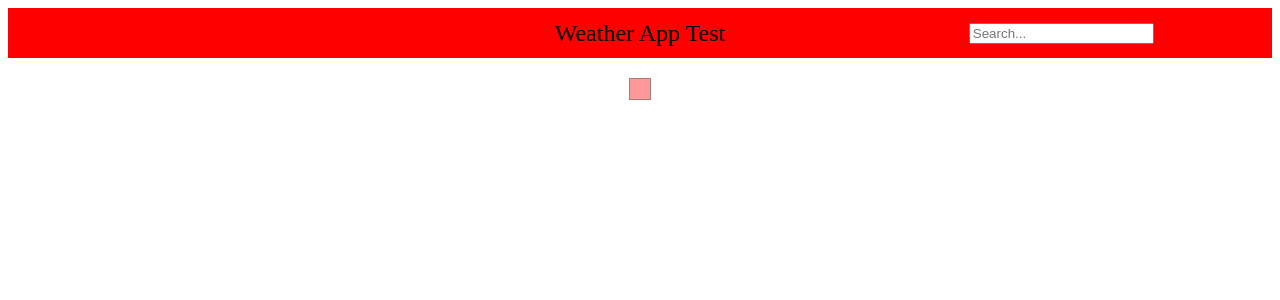
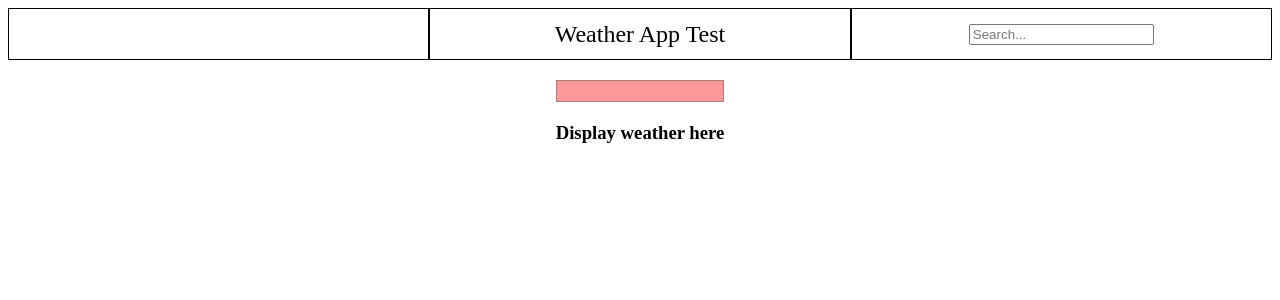
Before and after one commit to SebWester/Weather-app, a React (Create React App) app: page / in a window 1280 px wide. Shown: the top 300 px of the page. Built offline with nearby package versions, Linux system fonts and the light colour scheme; no server answers.

Commit message:
WIP: Display city name from coordinates and fetch weather data from open-meteo

```diff
--- a/src/Main.js
+++ b/src/Main.js
@@ -1,7 +1,13 @@
 import Location from "./components/Location.js";
+import ShowWeather from "./components/ShowWeather.js";
 
 function Main() {
-  return <Location />;
+  return (
+    <div>
+      <Location />
+      <ShowWeather />
+    </div>
+  );
 }
 
 export default Main;
--- a/src/components/Location.js
+++ b/src/components/Location.js
@@ -1,14 +1,14 @@
-import { useContext } from "react";
+import { useContext, useState, useEffect } from "react";
 import { LocationContext } from "../contexts/locationContext";
 import "../styles/locationStyles.css";
 
 // Translate lat and lon to a "real place"
-
-const renderLocation = (loc) => {
+const renderLocation = (loc, city) => {
   return (
     <div className="locationContainer">
-      <h2>Latitude: {loc.lat}</h2>
-      <h2>Longitude: {loc.lon}</h2>
+      <h3>Latitude: {loc.lat}</h3> {/* REMOVE */}
+      <h3>Longitude: {loc.lon}</h3> {/* REMOVE */}
+      <h2 className="city-text">{city.address.suburb}</h2>
     </div>
   );
 };
@@ -19,8 +19,30 @@ const renderError = (err) => {
 
 function DisplayLocation() {
   const { location, error } = useContext(LocationContext);
+  const [city, setCity] = useState(null);
 
-  return <div>{location ? renderLocation(location) : renderError(error)}</div>;
+  useEffect(() => {
+    if (!location) return;
+    const { lat, lon } = location;
+
+    const getCity = async (lat, lon) => {
+      const response = await fetch(
+        `https://nominatim.openstreetmap.org/reverse?lat=${lat}&lon=${lon}&format=json`
+      );
+
+      const data = await response.json();
+      setCity(data);
+      console.log(data);
+    };
+
+    if (location) {
+      getCity(lat, lon);
+    }
+  }, [location]);
+
+  return (
+    <div>{location ? renderLocation(location, city) : renderError(error)}</div>
+  );
 }
 
 export default DisplayLocation;
--- /dev/null
+++ b/src/components/ShowWeather.js
@@ -0,0 +1,28 @@
+import { useState, useEffect, useContext } from "react";
+import { fetchWeatherData } from "../services/weatherData";
+import { LocationContext } from "../contexts/locationContext";
+
+function ShowWeather() {
+  const [data, setData] = useState(null);
+  const { location } = useContext(LocationContext);
+
+  useEffect(() => {
+    const getWeatherData = async () => {
+      const currentData = await fetchWeatherData(location);
+
+      setData(currentData);
+    };
+
+    getWeatherData();
+  }, [location]);
+
+  console.log(data);
+
+  return (
+    <div>
+      <h3>Display weather here</h3>
+    </div>
+  );
+}
+
+export default ShowWeather;
--- /dev/null
+++ b/src/services/weatherData.js
@@ -0,0 +1,20 @@
+export const fetchWeatherData = async (location) => {
+  if (!location) {
+    console.log("COULD NOT GET CURRENT LOCATION");
+  }
+
+  const { lat, lon } = location;
+  const BASE_URL = `https://api.open-meteo.com/v1/forecast?latitude=${lat}&longitude=${lon}&hourly=temperature_2m,rain,snowfall,cloud_cover,visibility,wind_speed_10m,is_day`;
+
+  const response = await fetch(BASE_URL);
+
+  if (!response.ok) {
+    console.log("Couldn't fetch weather data");
+    return;
+  }
+
+  const data = await response.json();
+
+  console.log(data);
+  return data;
+};
--- a/src/styles/headerStyle.css
+++ b/src/styles/headerStyle.css
@@ -9,9 +9,9 @@
   display: flex;
   width: calc(100% / 3);
   height: 50px;
-  background-color: red;
   align-items: center;
   justify-content: center;
+  border: 1px solid black; /* FIX LATER */
 }
 
 .title {
--- a/src/styles/locationStyles.css
+++ b/src/styles/locationStyles.css
@@ -9,3 +9,7 @@
   border: 1px solid rgba(47, 79, 79, 0.4);
   background-color: rgba(255, 0, 0, 0.4);
 }
+
+.city-text {
+  text-align: center;
+}
```
Also changed, not shown: 1 other file (tests, documents, lock files or other folders).
